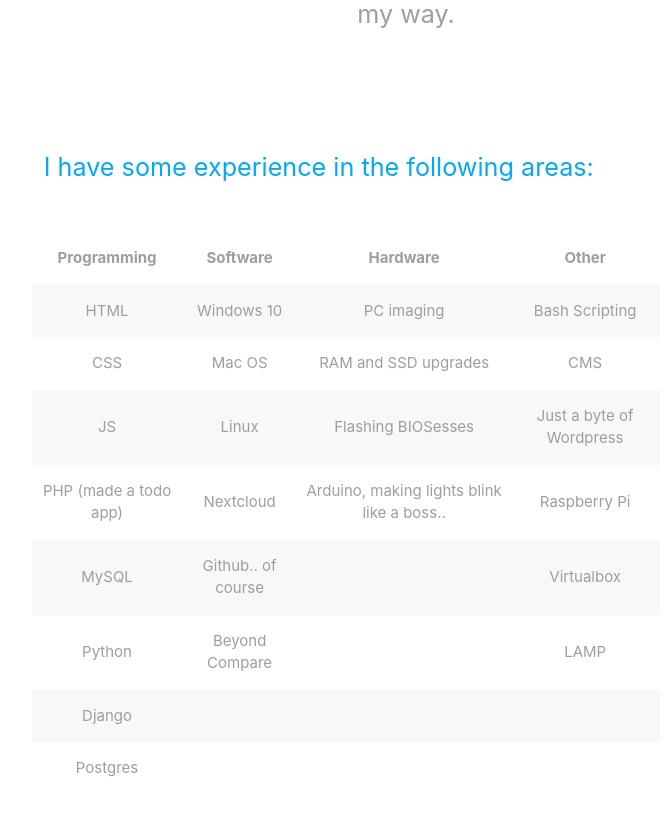
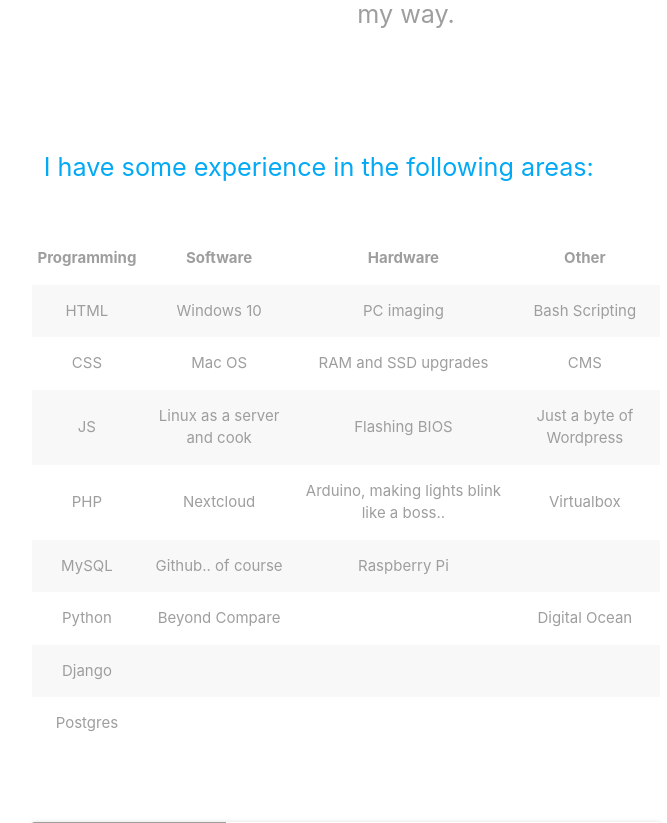
Before and after one commit to corfucius/corfuciusv2, a Django app: page /about in a window 1280 px wide. Shown: the part 1064-1887 px from the top of the page, without its empty margins (294-961 px from the left). Run offline with Django 3.2, Linux system fonts and the light colour scheme; some libraries are stand-ins or nearby versions.

Commit message:
more about

```diff
--- a/templates/pages/about.html
+++ b/templates/pages/about.html
@@ -47,27 +47,27 @@
           </tr>
           <tr>
             <td>JS</td>
-            <td>Linux</td>
-            <td>Flashing BIOSesses</td>
+            <td>Linux as a server and cook</td>
+            <td>Flashing BIOS</td>
             <td>Just a byte of Wordpress</td>
           </tr>
           <tr>
-            <td>PHP (made a todo app)</td>
+            <td>PHP</td>
             <td>Nextcloud</td>
             <td>Arduino, making lights blink like a boss..</td>
-            <td>Raspberry Pi</td>
+            <td>Virtualbox</td>
           </tr>
           <tr>
             <td>MySQL</td>
             <td>Github.. of course</td>
+            <td>Raspberry Pi</td>
             <td></td>
-            <td>Virtualbox</td>
           </tr>
           <tr>
             <td>Python</td>
             <td>Beyond Compare</td>
             <td></td>
-            <td>LAMP</td>
+            <td>Digital Ocean</td>
           </tr>
           <tr>
             <td>Django</td>
```
